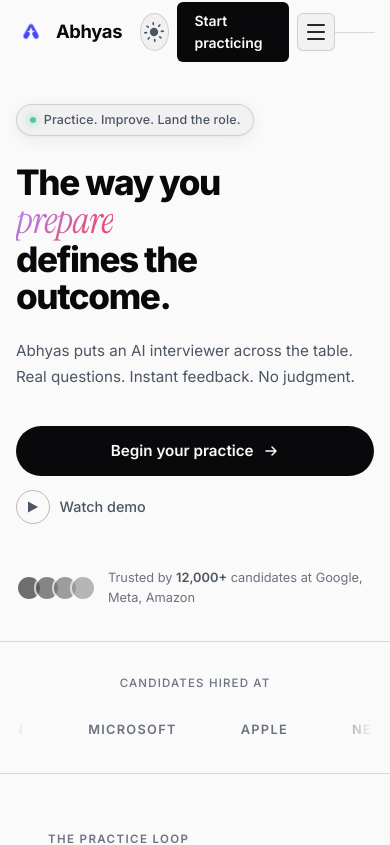
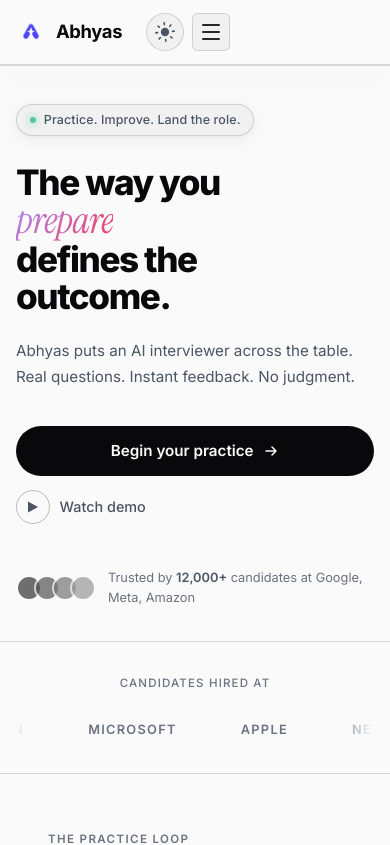
Before and after one commit to yogeswar142/Abhyas, a Next.js app: page / in a window 390 px wide. Shown: the top 845 px of the page. Built offline with nearby package versions, Linux system fonts and the light colour scheme.

Commit message:
fix: mobile nav overflow, visible drawer, touch-safe hover effects; remove screenshot files

```diff
--- a/src/app/globals.css
+++ b/src/app/globals.css
@@ -122,6 +122,12 @@
   display: flex;
   align-items: center;
   gap: 2rem;
+  overflow: hidden;
+}
+
+/* Desktop-only nav items — hidden on mobile */
+.nav-desktop-only {
+  display: contents;
 }
 
 .nav-logo {
@@ -1591,31 +1597,34 @@
 }
 
 @media (max-width: 768px) {
-  /* Nav — show hamburger, hide desktop links & cta text */
-  .nav { padding: 0 1.25rem; }
+  /* Nav — show hamburger, hide desktop links & CTA */
+  .nav { padding: 0 1.25rem; overflow: visible; }
+  .nav-inner { overflow: visible; gap: 0.5rem; }
   .nav-links { display: none; }
-  .nav-cta .btn-ghost { display: none; }
-  .nav-cta .btn-primary { display: none; }
-  .nav-cta .magnetic { display: none; }
+  .nav-desktop-only { display: none !important; }
   .hamburger-btn { display: flex; }
 
-  /* Mobile drawer */
+  /* Mobile drawer — full-width, solid bg, below nav */
   .mobile-menu {
     display: flex;
     flex-direction: column;
     gap: 0;
     overflow: hidden;
     max-height: 0;
-    background: var(--nav-bg);
-    backdrop-filter: blur(20px);
-    -webkit-backdrop-filter: blur(20px);
-    border-bottom: 1px solid var(--border);
+    background: var(--bg-0);
+    border-bottom: 2px solid var(--border);
     transition: max-height 0.4s var(--ease-smooth), padding 0.3s ease;
     padding: 0 1.25rem;
+    position: absolute;
+    top: 64px;
+    left: 0;
+    right: 0;
+    z-index: 99;
+    box-shadow: 0 8px 24px rgba(0,0,0,0.15);
   }
   .mobile-menu.mobile-menu-open {
-    max-height: 400px;
-    padding: 1rem 1.25rem 1.5rem;
+    max-height: 500px;
+    padding: 0.5rem 1.25rem 1.5rem;
   }
   .mobile-nav-link {
     display: block;
@@ -1864,3 +1873,47 @@
   -webkit-text-fill-color: transparent;
   display: inline-block;
 }
+
+/* ── Touch-device hover suppression ──────────────────────────
+   All :hover effects below ONLY apply on devices with real hover
+   (mouse/trackpad). Prevents stuck hover states on mobile/tablet.
+   ──────────────────────────────────────────────────────────── */
+@media (hover: hover) and (pointer: fine) {
+  .btn-ghost:hover { color: var(--text-0); background: var(--surface-hv); }
+  .btn-primary:hover { opacity: 0.88; }
+  .btn-hero:hover { opacity: 0.88; transform: translateY(-1px); }
+  .btn-hero:hover svg { transform: translateX(3px); }
+  .btn-watch:hover { color: var(--text-0); }
+  .btn-watch:hover .watch-icon { border-color: var(--text-2); background: var(--surface-hv); }
+  .nav-link:hover { color: var(--text-0); background: var(--surface-hv); }
+  .nav-logo:hover { opacity: 0.9; }
+  .theme-toggle-btn:hover { color: var(--text-0); background-color: var(--surface-hv); border-color: var(--border-hv); transform: scale(1.05); }
+  .float-card:hover { border-color: var(--border-hv); }
+  .stat-card:hover { border-color: var(--border-hv); transform: translateY(-2px); }
+  .session-card:hover { border-color: var(--border-hv); transform: translateY(-3px); }
+  .session-card:hover .session-badge { background: var(--surface-hv); color: var(--text-1); }
+  .testi-card:hover { transform: translateY(-3px); border-color: var(--border-hv); }
+  .pricing-card:hover { transform: translateY(-3px); border-color: var(--border-hv); }
+  .process-step:hover { background: var(--surface); border-color: var(--border); }
+  .plan-btn-ghost:hover { background: var(--surface-hv); color: var(--text-0); }
+  .plan-btn-primary:hover { opacity: 0.88; transform: translateY(-1px); }
+  .upload-zone:hover { border-color: var(--border-hv); background: var(--surface); }
+  .logo-company:hover { color: var(--text-2); }
+  .mobile-nav-link:hover { color: var(--text-0); }
+  .footer-col a:hover { color: var(--text-1); }
+  .footer-legal a:hover { color: var(--text-1); }
+}
+
+/* Strip transform transitions on touch so cards don't get stuck in lifted state */
+@media (hover: none) {
+  .btn-hero,
+  .stat-card,
+  .session-card,
+  .testi-card,
+  .pricing-card,
+  .float-card,
+  .theme-toggle-btn {
+    transition: opacity 0.2s ease;
+    transform: none !important;
+  }
+}
--- a/src/app/page.tsx
+++ b/src/app/page.tsx
@@ -360,8 +360,11 @@
                 </g>
               </svg>
             </button>
-            <a href="#" className="btn-ghost">Sign in</a>
-            <Magnetic className="btn-primary magnetic" id="navCta">Start practicing</Magnetic>
+            {/* Desktop only items */}
+            <span className="nav-desktop-only" style={{ display: 'contents' }}>
+              <a href="#" className="btn-ghost">Sign in</a>
+              <Magnetic className="btn-primary magnetic" id="navCta">Start practicing</Magnetic>
+            </span>
             {/* Hamburger — mobile only */}
             <button
               className="hamburger-btn"
```
